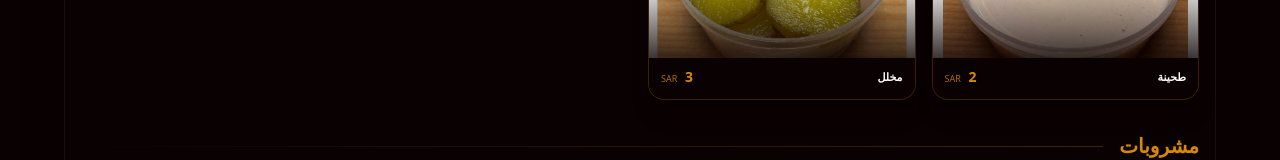
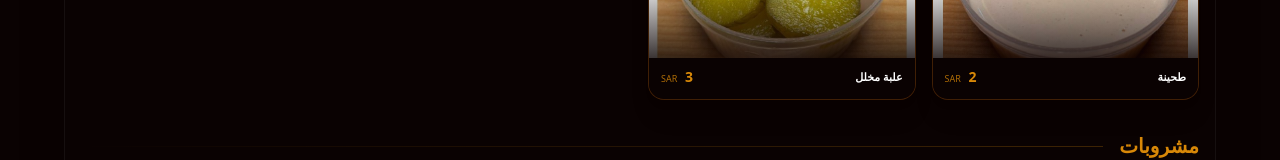
Before and after one commit to abomansur/mujmmar-menu, a Next.js app: page / in a window 1280 px wide. Shown: the part 3699-3859 px from the top of the page. Built offline with nearby package versions, Linux system fonts and the light colour scheme.

Commit message:
تعديل علبة مخللmenu.js

```diff
--- a/src/data/menu.js
+++ b/src/data/menu.js
@@ -386,7 +386,7 @@ export const menuItems = [
   {
     id: 46, // 👈 الصنف الجديد
     categoryId: 'sauces',
-    name: "مخلل",
+    name: "علبة مخلل",
     description: "مخلل خيار مقرمش.",
     price: "3",
     image: "/images/Pickles.jpg"
@@ -433,4 +433,5 @@ export const menuItems = [
     price: "2",
     image: "/images/water.jpg"
   }
+
 ];
```
